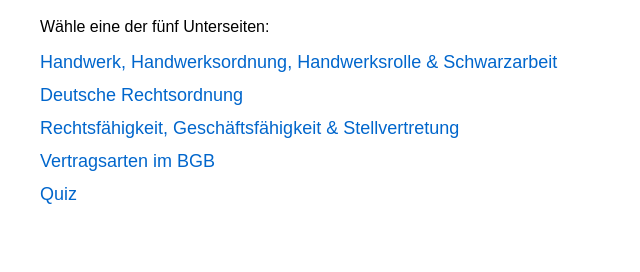
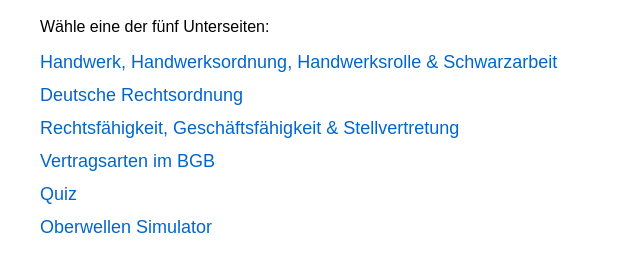
Before and after one commit to TheMandel/Test1, a plain HTML site: page index.html in a window 1280 px wide. Shown: the part 80-352 px from the top of the page, without its empty margins (0-640 px from the left). Drawn offline with Linux system fonts and the light colour scheme.

Commit message:
Add link to Oberwellen Simulator in index.html

```diff
--- a/index.html
+++ b/index.html
@@ -22,6 +22,7 @@
         <li><a href="LA3.html">Rechtsfähigkeit, Geschäftsfähigkeit & Stellvertretung</a></li>
         <li><a href="LA4.html">Vertragsarten im BGB</a></li>
         <li><a href="quiz1.html">Quiz</a></li>
+        <li><a href="Oberwellen_Simulator.html">Oberwellen Simulator</a></li>
     </ul>
 </body>
 </html>
```
